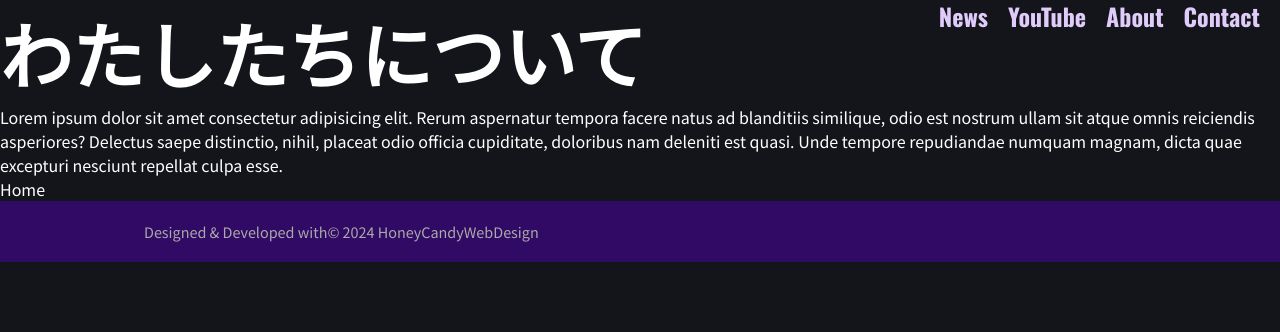
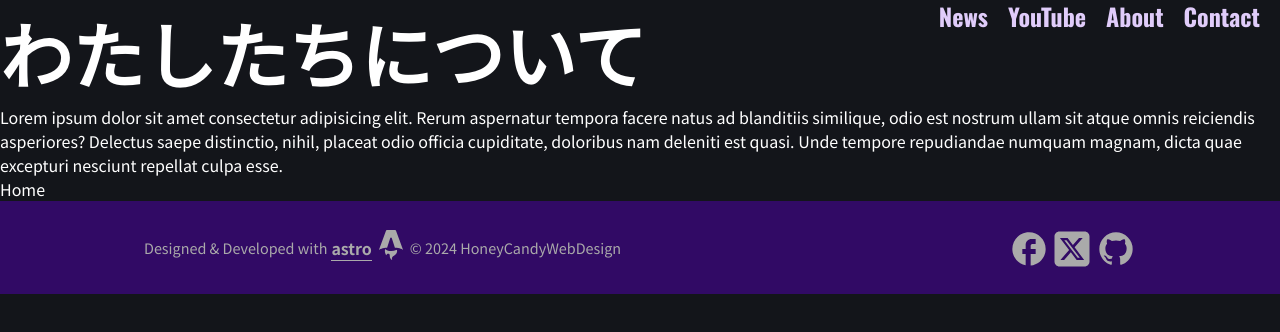
Before and after one commit to honeycandy0204/astro-microcms-2, an Astro site: page /about in a window 1280 px wide. Built offline with nearby package versions, Linux system fonts and the light colour scheme; Astro itself is replaced by a stand-in of ours.

Commit message:
astro-icon(local only)導入、多分大丈夫

```diff
--- a/astro.config.mjs
+++ b/astro.config.mjs
@@ -1,4 +1,6 @@
 import { defineConfig } from 'astro/config';
+import icon from 'astro-icon';
 
-// https://astro.build/config
-export default defineConfig({});
+export default defineConfig({
+  integrations: [icon()],
+});
--- a/package.json
+++ b/package.json
@@ -12,6 +12,7 @@
   "dependencies": {
     "@astrojs/check": "^0.4.1",
     "astro": "^4.1.2",
+    "astro-icon": "^1.1.0",
     "gsap": "^3.12.5",
     "microcms-js-sdk": "^2.7.0",
     "typescript": "^5.3.3"
--- a/src/components/Footer.astro
+++ b/src/components/Footer.astro
@@ -1,19 +1,20 @@
 ---
 import WideContainer from './WideContainer.astro';
+import { Icon } from 'astro-icon/components';
 const currentYear = new Date().getFullYear();
 ---
 
 <footer>
   <WideContainer>
-        <div class='flexContainer'>
-            <div class='group'>
-                <p>Designed & Developed with</p><a href='https://astro.build/'></a>
+    <div class="flexContainer">
+      <div class="group">
+        <p>Designed & Developed with</p><a href="https://astro.build/"><span>astro</span></a><a href="https://astro.build/"><Icon name="astro" size={30} /></a>
         <p>&copy; {currentYear} HoneyCandyWebDesign</p>
       </div>
-            <div class='social-icon'>
-                <a href='/'></a>
-                <a href='/'></a>
-                <a href='/'></a>
+      <div class="social-icon">
+        <a href="/"><Icon name="facebook" size={40} /></a>
+        <a href="/"><Icon name="x" size={40} /></a>
+        <a href="/"><Icon name="github" size={40} /></a>
       </div>
     </div>
   </WideContainer>
@@ -35,6 +36,14 @@ const currentYear = new Date().getFullYear();
     display: flex;
     justify-content: center;
   }
+  .group a {
+    margin-right: 4px;
+  }
+  .group span {
+    margin-left: 4px;
+    font-weight: bold;
+    border-bottom: solid 1px var(--gray-25);
+  }
   .social-icon {
     margin-top: 8px;
     text-align: center;
--- a/src/components/Player.astro
+++ b/src/components/Player.astro
@@ -9,7 +9,7 @@ import WideContainer from './WideContainer.astro';
   <WideContainer>
     <div class="wrap takubo">
       <div class="player-text">
-        <h4>田窪寛之<span></span></h4>
+        <h4>田窪寛之</h4>
         <h5>ピアニスト</h5>
         <p>田窪寛之は、その指先から洗練された音楽の旋律が奏でられる存在である。彼の演奏は繊細かつ力強く、深い感情を胸に秘めながら鍵盤を舞台に奏でる。洗練されたテクニックと独自の表現力で、田窪は聴衆を音楽の奥深い世界へと誘う。彼のピアノはまさに芸術品であり、ジャズの新たなる躍動を生み出しているのである。</p>
       </div>
@@ -19,7 +19,7 @@ import WideContainer from './WideContainer.astro';
     </div>
     <div class="wrap flexReverse komaki">
       <div class="player-text">
-        <h4 class="reverse"><span></span>小牧良平</h4>
+        <h4 class="reverse">小牧良平</h4>
         <h5 class="reverse">ベーシスト</h5>
         <p>小牧良平は、低音域から湧き上がる重厚な音色をもつ存在である。彼のベースは堅牢かつ繊細なニュアンスを持ち、その奏でるリズムは聴衆の心を揺り動かす。小牧の指弾くベースは、音楽の基盤を築き上げ、ジャズの魅力を深化させている。緻密なフレーズと革新的なアプローチで、小牧はジャズの世界で確固たる地位を築いているのである。</p>
       </div>
--- a/src/env.d.ts
+++ b/src/env.d.ts
@@ -1 +1,2 @@
+/// <reference path="../.astro/types.d.ts" />
 /// <reference types="astro/client" />
```
Also changed, not shown: src/icons/astro.svg (added), src/icons/facebook.svg (added), src/icons/github.svg (added), src/icons/x.svg (added), 1 other file. Lines whose indentation alone changed are shown as unchanged.
